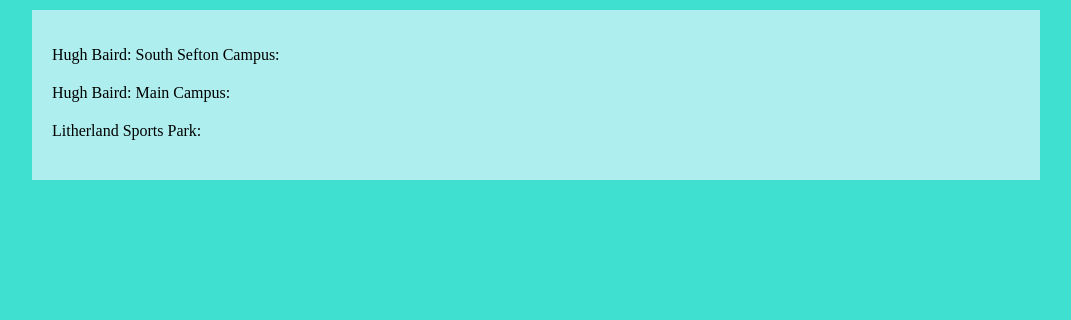
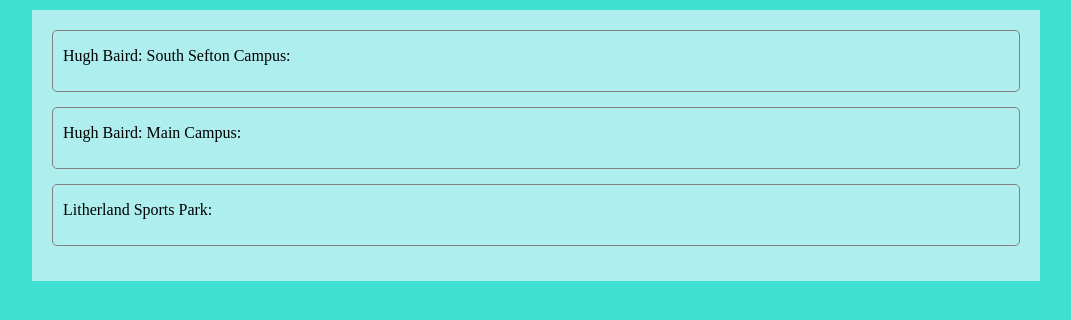
Before and after one commit to JoelThornton/JoelThornton.github.io, a plain HTML site: page index.html in a window 1280 px wide. Shown: the whole page, without its empty margins (104-1175 px from the left). Drawn offline with Linux system fonts and the light colour scheme.

Commit message:
opp styling

```diff
--- a/stylesheet.css
+++ b/stylesheet.css
@@ -12,7 +12,7 @@ body {
   margin-right: 10%;
   margin-top: 0px;
   padding: 20px;
-  background-color: PaleTurquoise
+  background-color: PaleTurquoise;
 }
 
 p {
@@ -20,7 +20,14 @@ p {
 }
 
 .opp {
-  margin-bottom: 20px;
+  margin-bottom: 15px;
+  border-style: solid;
+  border-radius: 5px;
+  border-width: thin;
+  border-color: grey;
+  padding-left: 10px;
+  padding-right: 10px;
+  padding-bottom: 10px;
 }
 
 .vis {
```
